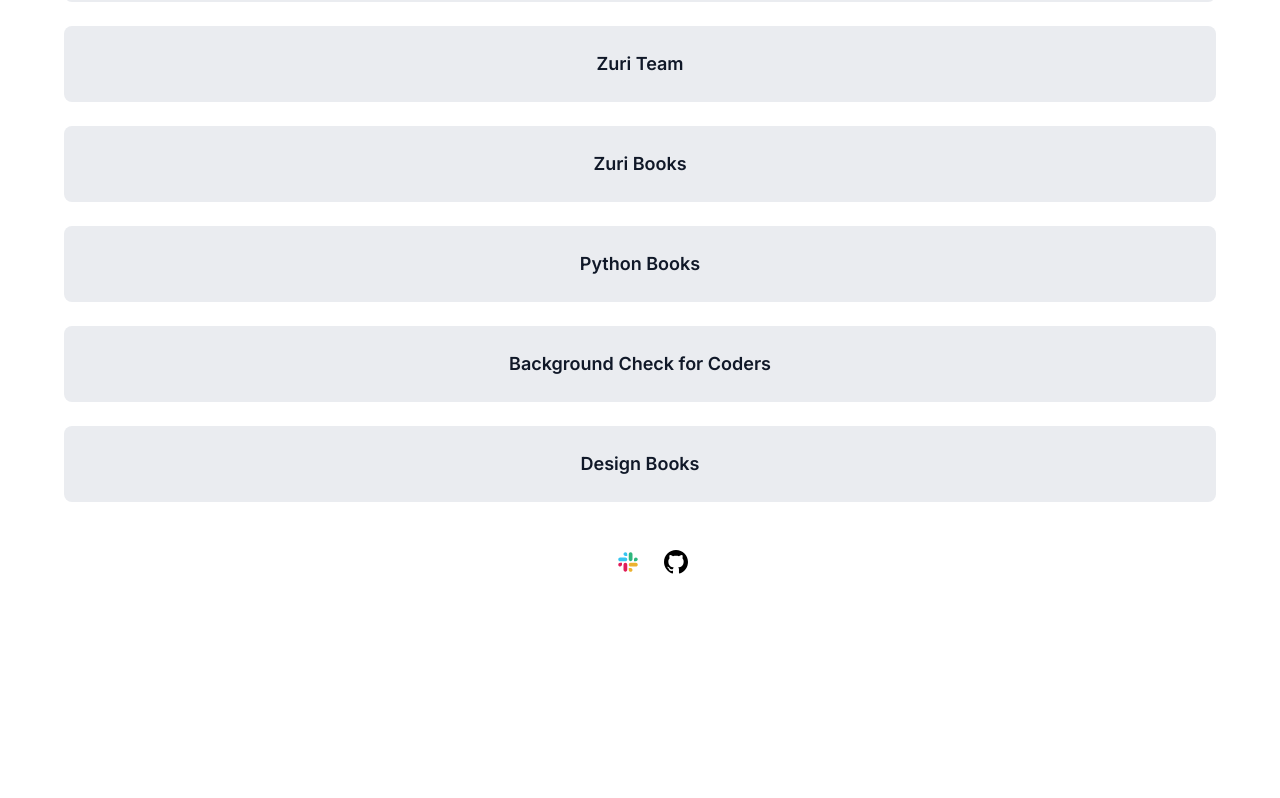
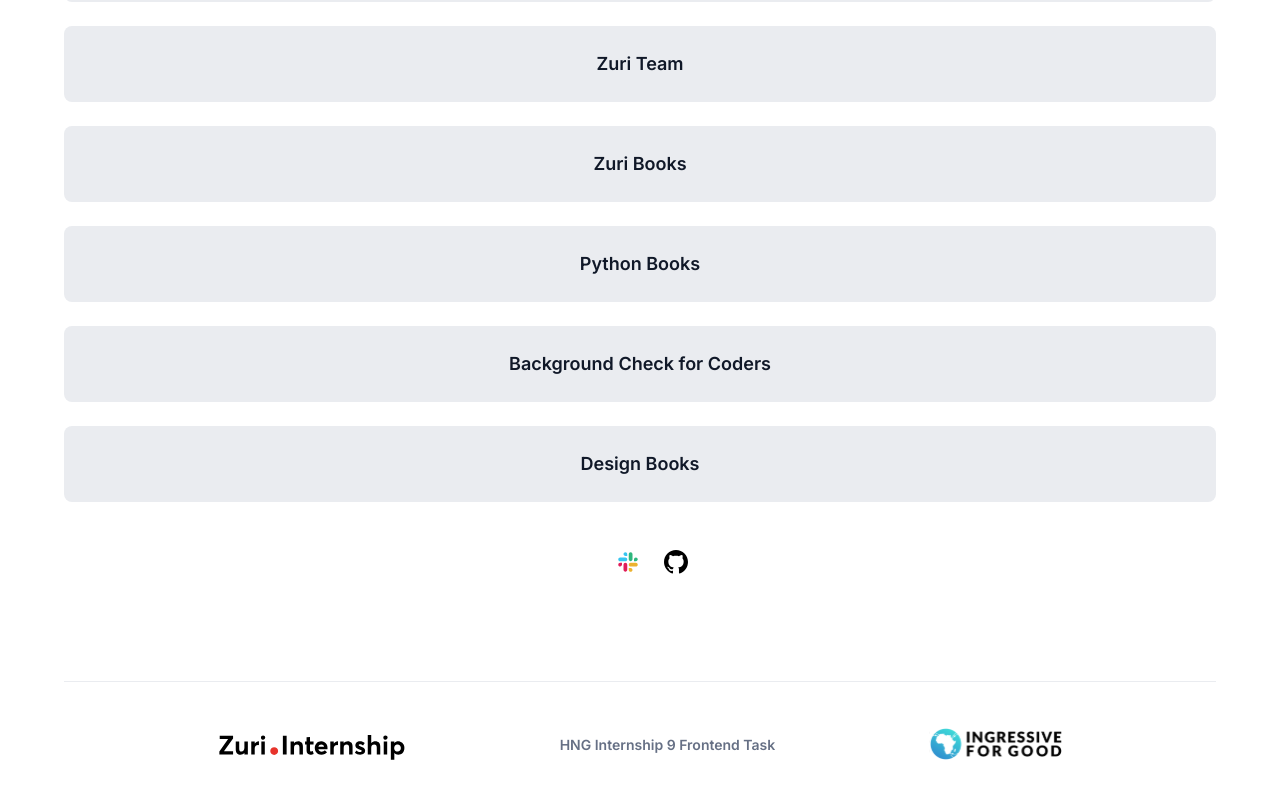
Before and after one commit to OgaDavid/HNGi9_task_one_, a React (Create React App) app: page / in a window 1280 px wide. Shown: the part 336-1134 px from the top of the page. Before the commit the page ends 1064 px from the top, so only its background shows below. Built offline with nearby package versions, Linux system fonts and the light colour scheme.

Commit message:
Finished adding and styling footer section.

```diff
--- a/src/App.js
+++ b/src/App.js
@@ -1,6 +1,8 @@
 import Profile from './components/Profile';
 import Links from './components/Links';
 import Social from './components/Social';
+import Footer from './components/Footer';
+
 
 
 
@@ -11,6 +13,7 @@
         <Profile />
         <Links />
         <Social />
+        <Footer />
       </div>
     </div>
   );
--- /dev/null
+++ b/src/components/Footer.js
@@ -0,0 +1,15 @@
+import React from 'react'
+
+const Footer = () => {
+  return (
+    <footer>
+        <div className="footer-content">
+            <img src="images/zuri.svg" alt="Zuri Internship Logo" />
+            <p>HNG Internship 9 Frontend Task</p>
+            <img src="images/I4G.svg" alt="Ingressive For Good Logo" />
+        </div>
+    </footer>
+  )
+}
+
+export default Footer
```
